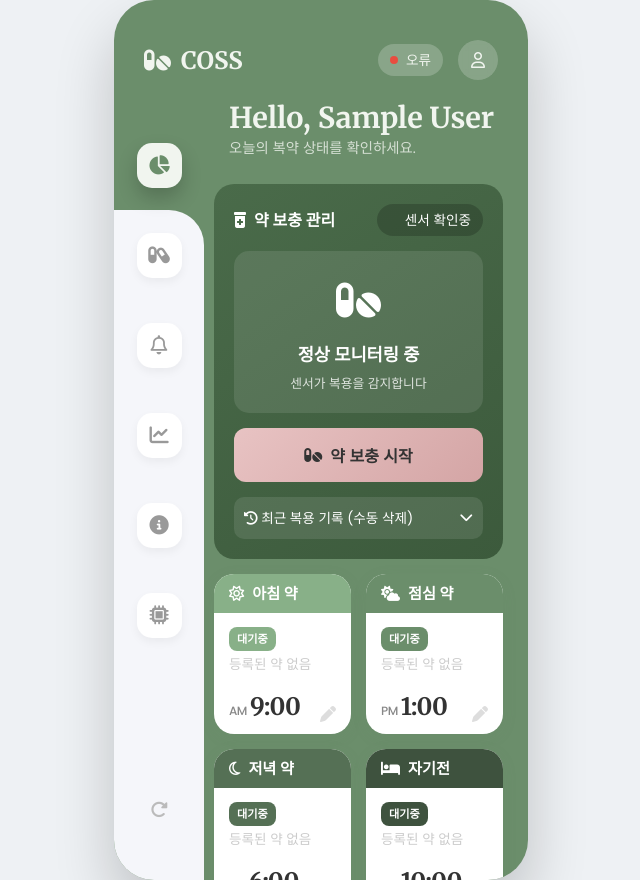
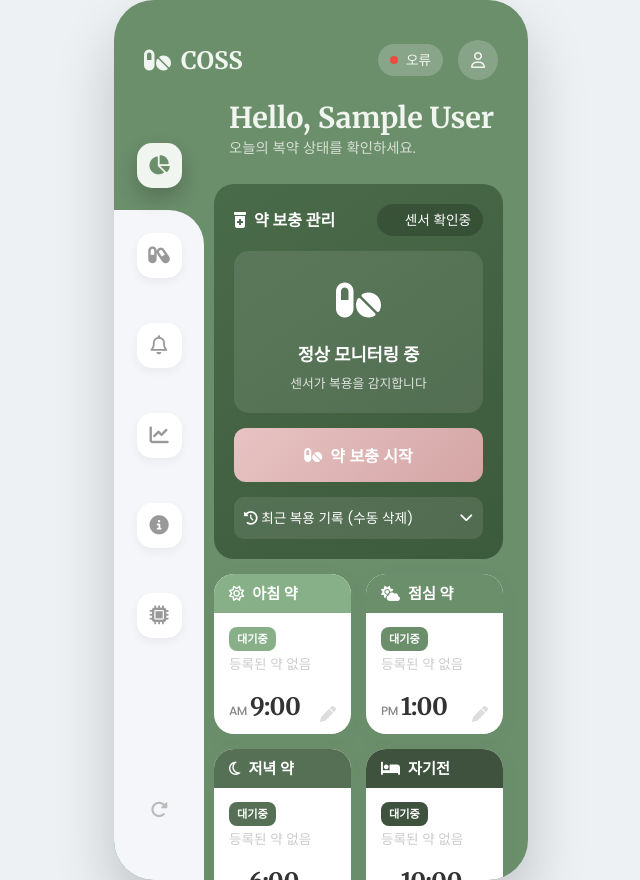
Before and after one commit to boongbang/Contest, a website: page public/dashboard.html in a window 1280 px wide. Shown: the whole page, without its empty margins (319-959 px from the left). Drawn offline with nearby package versions, Linux system fonts and the light colour scheme; no server answers; sample sign-in values are in the browser's storage.

Commit message:
Update dashboard.html

```diff
--- a/public/dashboard.html
+++ b/public/dashboard.html
@@ -1327,7 +1327,7 @@
             transition: all 0.3s;
         }
 
-        .refill-btn.start { background: linear-gradient(135deg, #E8C3C3 0%, #D4A5A5 100%); color: #333; }
+        .refill-btn.start { background: linear-gradient(135deg, #E8C3C3 0%, #D4A5A5 100%); color: white; }
         .refill-btn.end { background: linear-gradient(135deg, #81C784 0%, #4CAF50 100%); color: white; }
         .refill-btn:hover { transform: translateY(-2px); box-shadow: 0 5px 15px rgba(0,0,0,0.2); }
 
```
